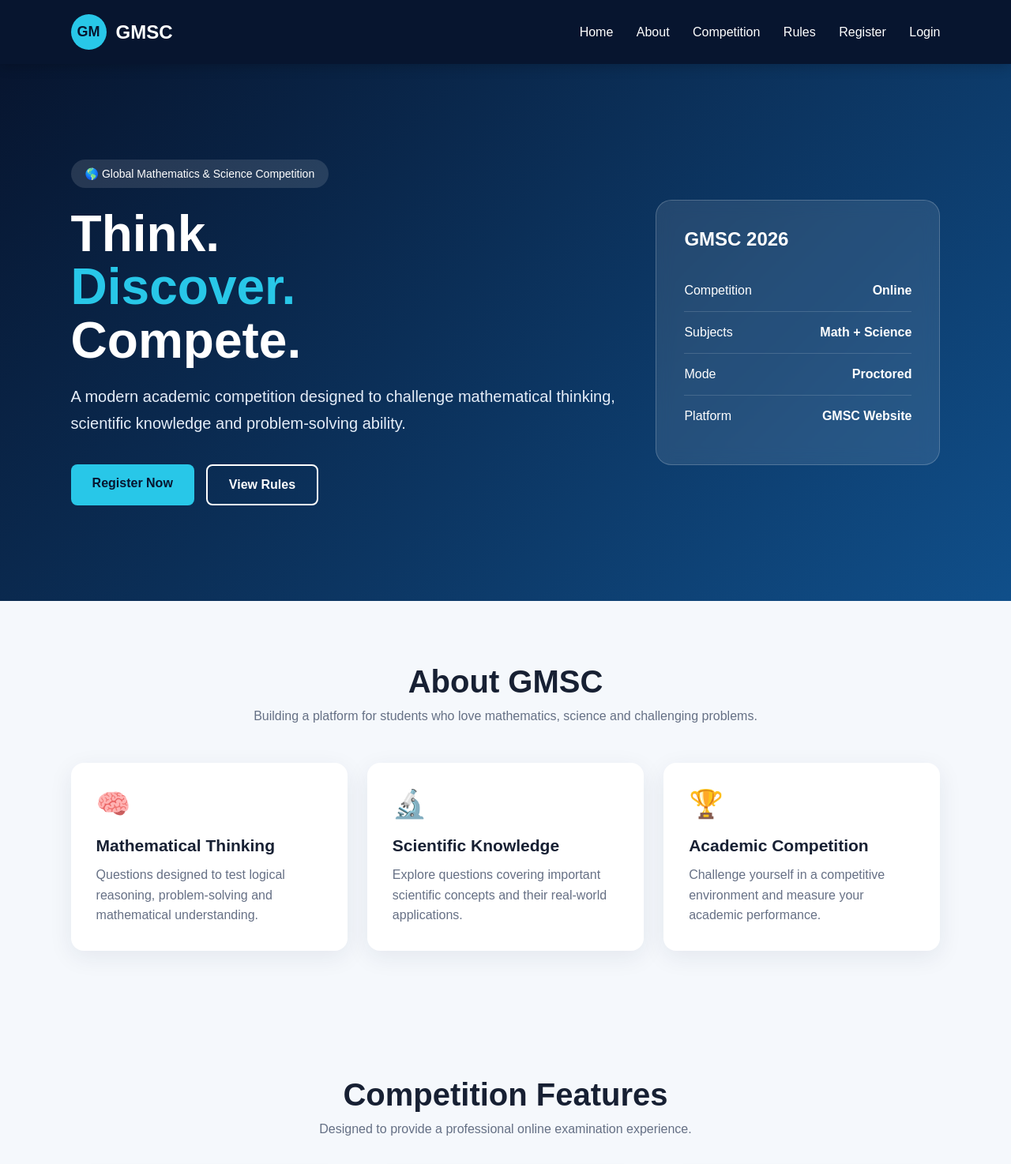
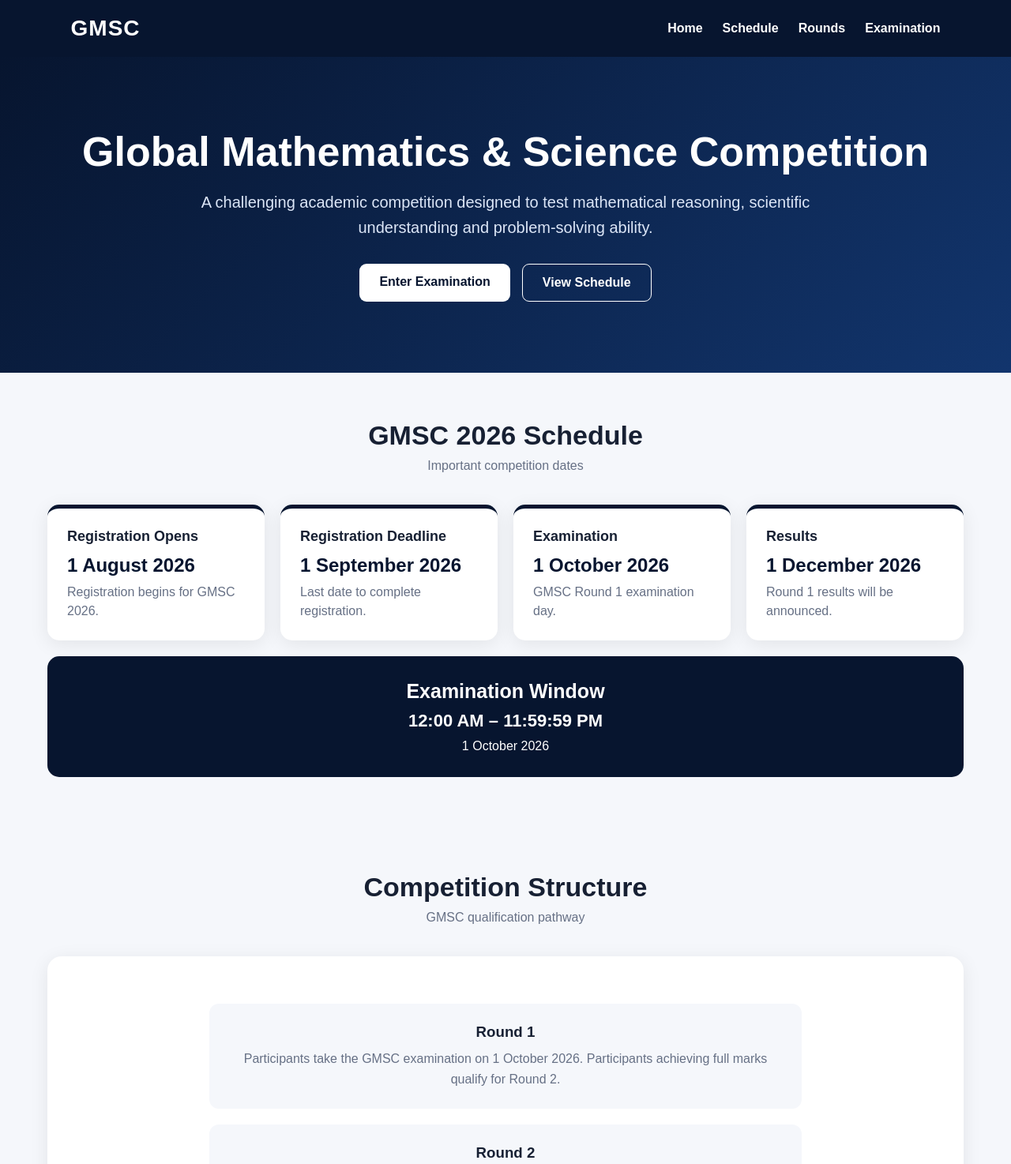
Before and after one commit to kevinyadav2013-ship-it/GMSC26, a website: page index.html in a window 1280 px wide. Shown: the top 1474 px of the page at 79% size. Drawn offline with Linux system fonts and the light colour scheme.

Commit message:
Update index.html

```diff
--- a/index.html
+++ b/index.html
@@ -1,455 +1,539 @@
 <!DOCTYPE html>
 <html lang="en">
+
 <head>
+
 <meta charset="UTF-8">
-<meta name="viewport" content="width=device-width, initial-scale=1.0">
+
+<meta name="viewport"
+      content="width=device-width, initial-scale=1.0">
 
 <title>GMSC | Global Mathematics & Science Competition</title>
 
 <style>
 
 *{
+    box-sizing:border-box;
     margin:0;
     padding:0;
-    box-sizing:border-box;
-    font-family:Arial, Helvetica, sans-serif;
-}
-
-html{
-    scroll-behavior:smooth;
+    font-family:Arial,Helvetica,sans-serif;
 }
 
 body{
-    background:#f5f8fc;
+    background:#f5f7fb;
     color:#172033;
 }
 
-/* NAVIGATION */
-
 header{
+    background:#07152f;
+    color:white;
+    padding:20px 7%;
+    display:flex;
+    justify-content:space-between;
+    align-items:center;
     position:sticky;
     top:0;
-    z-index:1000;
-    background:#07152f;
-    color:white;
-    padding:18px 7%;
-    display:flex;
-    align-items:center;
-    justify-content:space-between;
-    box-shadow:0 3px 15px rgba(0,0,0,0.2);
+    z-index:100;
 }
 
 .logo{
-    display:flex;
-    align-items:center;
-    gap:12px;
+    font-size:28px;
+    font-weight:800;
+    letter-spacing:1px;
 }
 
-.logo-circle{
-    width:45px;
-    height:45px;
-    border-radius:50%;
-    background:#28c7e8;
-    color:#07152f;
+.nav{
     display:flex;
-    align-items:center;
-    justify-content:center;
-    font-weight:bold;
-    font-size:18px;
+    gap:25px;
 }
 
-.logo-text{
-    font-size:24px;
-    font-weight:bold;
+.nav a{
+    color:white;
+    text-decoration:none;
+    font-weight:600;
 }
 
-nav a{
+.hero{
+    background:linear-gradient(
+        135deg,
+        #07152f,
+        #12356d
+    );
+
     color:white;
-    text-decoration:none;
-    margin-left:25px;
-    font-weight:500;
-}
-
-nav a:hover{
-    color:#28c7e8;
-}
-
-/* HERO */
-
-.hero{
-    min-height:680px;
-    padding:80px 7%;
-    display:flex;
-    align-items:center;
-    justify-content:space-between;
-    background:linear-gradient(135deg,#07152f,#104f8a);
-    color:white;
-}
-
-.hero-content{
-    max-width:700px;
-}
-
-.badge{
-    display:inline-block;
-    background:rgba(255,255,255,0.12);
-    padding:10px 18px;
-    border-radius:30px;
-    margin-bottom:25px;
-    font-size:14px;
+    text-align:center;
+    padding:90px 20px;
 }
 
 .hero h1{
-    font-size:64px;
-    line-height:1.05;
-    margin-bottom:20px;
-}
-
-.hero h1 span{
-    color:#28c7e8;
+    font-size:52px;
+    margin-bottom:18px;
 }
 
 .hero p{
+    max-width:800px;
+    margin:auto;
     font-size:20px;
-    line-height:1.7;
-    color:#e5edf8;
-    margin-bottom:35px;
+    line-height:1.6;
+    color:#dce6f7;
 }
 
-.buttons{
+.hero-buttons{
+    margin-top:30px;
     display:flex;
+    justify-content:center;
     gap:15px;
     flex-wrap:wrap;
 }
 
 .btn{
-    padding:15px 27px;
-    border-radius:8px;
+    display:inline-block;
+    padding:14px 25px;
+    border-radius:9px;
     text-decoration:none;
     font-weight:bold;
-    display:inline-block;
 }
 
 .primary{
-    background:#28c7e8;
+    background:white;
     color:#07152f;
 }
 
 .secondary{
-    border:2px solid white;
+    border:1px solid white;
     color:white;
 }
 
-.primary:hover{
-    background:white;
-}
-
-.secondary:hover{
-    background:white;
-    color:#07152f;
-}
-
-/* HERO CARD */
-
-.hero-card{
-    width:360px;
-    padding:35px;
-    border-radius:20px;
-    background:rgba(255,255,255,0.1);
-    border:1px solid rgba(255,255,255,0.2);
-    backdrop-filter:blur(10px);
-}
-
-.hero-card h2{
-    margin-bottom:25px;
-}
-
-.stat{
-    display:flex;
-    justify-content:space-between;
-    padding:17px 0;
-    border-bottom:1px solid rgba(255,255,255,0.15);
-}
-
-.stat:last-child{
-    border-bottom:none;
-}
-
-/* SECTIONS */
-
-section.content{
-    padding:80px 7%;
+.container{
+    max-width:1200px;
+    margin:auto;
+    padding:60px 20px;
 }
 
 .section-title{
     text-align:center;
-    margin-bottom:50px;
+    margin-bottom:40px;
 }
 
 .section-title h2{
-    font-size:40px;
+    font-size:34px;
+    margin-bottom:10px;
+}
+
+.section-title p{
+    color:#667085;
+}
+
+.schedule{
+    display:grid;
+    grid-template-columns:
+        repeat(4,1fr);
+    gap:20px;
+}
+
+.schedule-card{
+    background:white;
+    border-radius:15px;
+    padding:25px;
+    box-shadow:
+        0 5px 25px
+        rgba(0,0,0,0.08);
+    border-top:5px solid #07152f;
+}
+
+.schedule-card h3{
+    font-size:18px;
     margin-bottom:12px;
 }
 
-.section-title p{
-    color:#657085;
+.date{
+    font-size:24px;
+    font-weight:bold;
+    color:#07152f;
+    margin-bottom:8px;
 }
 
-/* CARDS */
+.schedule-card p{
+    color:#667085;
+    line-height:1.5;
+}
 
-.cards{
+.exam-info{
+    margin-top:20px;
+    background:#07152f;
+    color:white;
+    border-radius:15px;
+    padding:30px;
+    text-align:center;
+}
+
+.exam-info h3{
+    font-size:25px;
+    margin-bottom:10px;
+}
+
+.exam-time{
+    font-size:22px;
+    font-weight:bold;
+}
+
+.rules{
     display:grid;
-    grid-template-columns:repeat(3,1fr);
+    grid-template-columns:
+        repeat(2,1fr);
     gap:25px;
 }
 
-.card{
+.rule-card{
     background:white;
-    padding:32px;
-    border-radius:16px;
-    box-shadow:0 8px 30px rgba(20,40,80,0.08);
-    transition:0.3s;
+    padding:30px;
+    border-radius:15px;
+    box-shadow:
+        0 5px 25px
+        rgba(0,0,0,0.07);
 }
 
-.card:hover{
-    transform:translateY(-7px);
+.rule-card h3{
+    margin-bottom:12px;
 }
 
-.icon{
-    font-size:35px;
-    margin-bottom:20px;
-}
-
-.card h3{
-    margin-bottom:12px;
-    font-size:21px;
-}
-
-.card p{
+.rule-card p{
     color:#667085;
     line-height:1.6;
 }
 
-/* NOTICE */
-
-.notice{
-    background:#07152f;
-    color:white;
-    padding:60px 7%;
+.round-box{
+    background:white;
+    border-radius:18px;
+    padding:40px;
+    box-shadow:
+        0 5px 25px
+        rgba(0,0,0,0.08);
+    text-align:center;
 }
 
-.notice-box{
-    max-width:1000px;
-    margin:auto;
-    padding:35px;
-    border:1px solid rgba(255,255,255,0.15);
-    border-radius:15px;
+.round{
+    margin:20px auto;
+    max-width:750px;
+    padding:25px;
+    border-radius:12px;
+    background:#f5f7fb;
 }
 
-.notice h2{
-    margin-bottom:20px;
+.round h3{
+    margin-bottom:10px;
 }
 
-.notice li{
-    margin:15px 0;
+.round p{
+    color:#667085;
     line-height:1.6;
 }
 
-/* FOOTER */
+.notice{
+    margin-top:25px;
+    padding:20px;
+    border-radius:10px;
+    background:#eef4ff;
+    color:#173a72;
+    line-height:1.6;
+}
 
 footer{
-    background:#040d1d;
-    color:#aab4c5;
+    background:#07152f;
+    color:white;
     text-align:center;
-    padding:30px;
+    padding:35px 20px;
 }
 
-footer strong{
-    color:white;
+footer p{
+    color:#b8c4d8;
+    margin-top:8px;
 }
-
-/* MOBILE */
 
 @media(max-width:900px){
 
-    .hero{
+    .schedule{
+        grid-template-columns:
+            repeat(2,1fr);
+    }
+
+}
+
+@media(max-width:600px){
+
+    header{
         flex-direction:column;
-        text-align:center;
-        gap:50px;
+        gap:15px;
+    }
+
+    .nav{
+        gap:15px;
     }
 
     .hero h1{
-        font-size:48px;
+        font-size:38px;
     }
 
-    .buttons{
-        justify-content:center;
+    .hero p{
+        font-size:17px;
     }
 
-    .cards{
+    .schedule,
+    .rules{
         grid-template-columns:1fr;
-    }
-
-    nav{
-        display:none;
     }
 
 }
 
 </style>
+
 </head>
 
 <body>
 
-<!-- NAVIGATION -->
 
 <header>
 
     <div class="logo">
-
-        <div class="logo-circle">
-            GM
-        </div>
-
-        <div class="logo-text">
-            GMSC
-        </div>
-
+        GMSC
     </div>
 
-   <nav>
-    <a href="#home">Home</a>
-    <a href="#about">About</a>
-    <a href="#competition">Competition</a>
-    <a href="#rules">Rules</a>
-    <a href="register.html">Register</a>
-    <a href="login.html">Login</a>
-</nav>
+    <nav class="nav">
+
+        <a href="#home">
+            Home
+        </a>
+
+        <a href="#schedule">
+            Schedule
+        </a>
+
+        <a href="#rounds">
+            Rounds
+        </a>
+
+        <a href="exam.html">
+            Examination
+        </a>
+
+    </nav>
+
 </header>
 
 
 <!-- HERO -->
 
-<section class="hero" id="home">
+<section
+    class="hero"
+    id="home">
 
-    <div class="hero-content">
+    <h1>
+        Global Mathematics & Science Competition
+    </h1>
 
-        <div class="badge">
-            🌎 Global Mathematics & Science Competition
+    <p>
+        A challenging academic competition designed
+        to test mathematical reasoning, scientific
+        understanding and problem-solving ability.
+    </p>
+
+
+    <div class="hero-buttons">
+
+        <a
+            href="exam.html"
+            class="btn primary">
+
+            Enter Examination
+
+        </a>
+
+
+        <a
+            href="#schedule"
+            class="btn secondary">
+
+            View Schedule
+
+        </a>
+
+    </div>
+
+</section>
+
+
+<!-- SCHEDULE -->
+
+<section
+    class="container"
+    id="schedule">
+
+    <div class="section-title">
+
+        <h2>
+            GMSC 2026 Schedule
+        </h2>
+
+        <p>
+            Important competition dates
+        </p>
+
+    </div>
+
+
+    <div class="schedule">
+
+
+        <div class="schedule-card">
+
+            <h3>
+                Registration Opens
+            </h3>
+
+            <div class="date">
+                1 August 2026
+            </div>
+
+            <p>
+                Registration begins for GMSC 2026.
+            </p>
+
         </div>
 
-        <h1>
-            Think.<br>
-            <span>Discover.</span><br>
-            Compete.
-        </h1>
 
-        <p>
-            A modern academic competition designed to
-            challenge mathematical thinking, scientific
-            knowledge and problem-solving ability.
-        </p>
+        <div class="schedule-card">
 
-        <div class="buttons">
+            <h3>
+                Registration Deadline
+            </h3>
 
-            <a href="register.html" class="btn primary">
-    Register Now
-</a>
+            <div class="date">
+                1 September 2026
+            </div>
 
-            <a href="#rules" class="btn secondary">
-                View Rules
-            </a>
+            <p>
+                Last date to complete registration.
+            </p>
+
+        </div>
+
+
+        <div class="schedule-card">
+
+            <h3>
+                Examination
+            </h3>
+
+            <div class="date">
+                1 October 2026
+            </div>
+
+            <p>
+                GMSC Round 1 examination day.
+            </p>
+
+        </div>
+
+
+        <div class="schedule-card">
+
+            <h3>
+                Results
+            </h3>
+
+            <div class="date">
+                1 December 2026
+            </div>
+
+            <p>
+                Round 1 results will be announced.
+            </p>
 
         </div>
 
     </div>
 
 
-    <div class="hero-card">
+    <div class="exam-info">
 
-        <h2>GMSC 2026</h2>
+        <h3>
+            Examination Window
+        </h3>
 
-        <div class="stat">
-            <span>Competition</span>
-            <strong>Online</strong>
+        <div class="exam-time">
+            12:00 AM – 11:59:59 PM
         </div>
 
-        <div class="stat">
-            <span>Subjects</span>
-            <strong>Math + Science</strong>
-        </div>
-
-        <div class="stat">
-            <span>Mode</span>
-            <strong>Proctored</strong>
-        </div>
-
-        <div class="stat">
-            <span>Platform</span>
-            <strong>GMSC Website</strong>
-        </div>
+        <p style="margin-top:10px;">
+            1 October 2026
+        </p>
 
     </div>
 
 </section>
 
 
-<!-- ABOUT -->
+<!-- ROUNDS -->
 
-<section class="content" id="about">
+<section
+    class="container"
+    id="rounds">
 
     <div class="section-title">
 
-        <h2>About GMSC</h2>
+        <h2>
+            Competition Structure
+        </h2>
 
         <p>
-            Building a platform for students who love
-            mathematics, science and challenging problems.
+            GMSC qualification pathway
         </p>
 
     </div>
 
 
-    <div class="cards">
+    <div class="round-box">
 
-        <div class="card">
 
-            <div class="icon">🧠</div>
+        <div class="round">
 
-            <h3>Mathematical Thinking</h3>
+            <h3>
+                Round 1
+            </h3>
 
             <p>
-                Questions designed to test logical reasoning,
-                problem-solving and mathematical understanding.
+                Participants take the GMSC
+                examination on 1 October 2026.
+                Participants achieving full marks
+                qualify for Round 2.
             </p>
 
         </div>
 
 
-        <div class="card">
+        <div class="round">
 
-            <div class="icon">🔬</div>
-
-            <h3>Scientific Knowledge</h3>
+            <h3>
+                Round 2
+            </h3>
 
             <p>
-                Explore questions covering important scientific
-                concepts and their real-world applications.
+                Qualified participants proceed
+                to the second stage of the
+                competition.
             </p>
 
         </div>
 
 
-        <div class="card">
+        <div class="notice">
 
-            <div class="icon">🏆</div>
+            <strong>
+                Qualification Rule:
+            </strong>
 
-            <h3>Academic Competition</h3>
-
-            <p>
-                Challenge yourself in a competitive environment
-                and measure your academic performance.
-            </p>
+            A participant who achieves full marks
+            in Round 1 qualifies for Round 2.
 
         </div>
 
@@ -458,102 +542,80 @@ footer strong{
 </section>
 
 
-<!-- COMPETITION -->
+<!-- IMPORTANT INFORMATION -->
 
-<section class="content" id="competition">
+<section class="container">
 
     <div class="section-title">
 
-        <h2>Competition Features</h2>
-
-        <p>
-            Designed to provide a professional online
-            examination experience.
-        </p>
+        <h2>
+            Important Information
+        </h2>
 
     </div>
 
 
-    <div class="cards">
+    <div class="rules">
 
-        <div class="card">
 
-            <div class="icon">⏱️</div>
+        <div class="rule-card">
 
-            <h3>Timed Examination</h3>
+            <h3>
+                Examination
+            </h3>
 
             <p>
-                Participants receive a fixed examination time
-                with automatic submission when the timer ends.
+                The examination is conducted online.
+                Participants should use a compatible
+                computer with a stable internet
+                connection.
             </p>
 
         </div>
 
 
-        <div class="card">
+        <div class="rule-card">
 
-            <div class="icon">🛡️</div>
-
-            <h3>Proctored Mode</h3>
+            <h3>
+                Secure Examination
+            </h3>
 
             <p>
-                Camera, microphone and browser controls can
-                be used to create a more secure examination environment.
+                The examination may request camera,
+                microphone and screen-sharing
+                permissions for examination
+                supervision.
             </p>
 
         </div>
 
 
-        <div class="card">
+        <div class="rule-card">
 
-            <div class="icon">📊</div>
-
-            <h3>Results & Ranking</h3>
+            <h3>
+                Results
+            </h3>
 
             <p>
-                Participants can receive their score and,
-                when enabled by the organizers, ranking information.
+                Round 1 results are scheduled for
+                1 December 2026.
             </p>
 
         </div>
 
-    </div>
 
-</section>
+        <div class="rule-card">
 
+            <h3>
+                Qualification
+            </h3>
 
-<!-- RULES -->
+            <p>
+                Full marks in Round 1 are required
+                for qualification to Round 2.
+            </p>
 
-<section class="notice" id="rules">
-
-    <div class="notice-box">
-
-        <h2>Important Rules</h2>
-
-        <ul>
-
-            <li>
-                Participants must follow all official GMSC instructions.
-            </li>
-
-            <li>
-                The examination must be completed within the allotted time.
-            </li>
-
-            <li>
-                Participants may be required to provide camera and microphone
-                permissions for proctored examinations.
-            </li>
-
-            <li>
-                Participants must not use unauthorized assistance during the test.
-            </li>
-
-            <li>
-                Any suspicious examination events may be recorded for review.
-            </li>
-
-        </ul>
+        </div>
 
     </div>
 
@@ -564,13 +626,21 @@ footer strong{
 
 <footer>
 
+    <strong>
+        GMSC
+    </strong>
+
     <p>
-        © 2026 <strong>GMSC</strong> —
         Global Mathematics & Science Competition
+    </p>
+
+    <p>
+        © 2026 GMSC
     </p>
 
 </footer>
 
 
 </body>
+
 </html>
```
